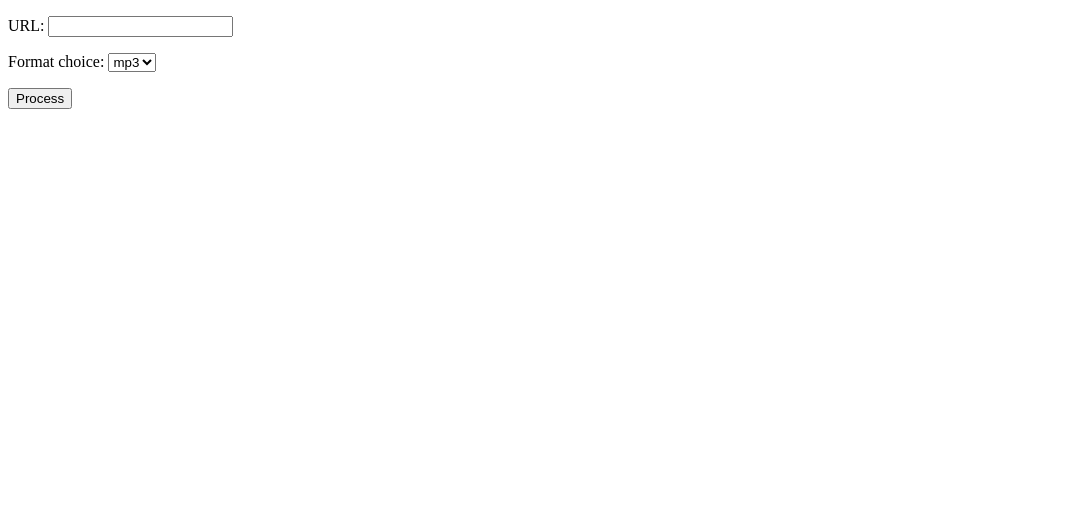
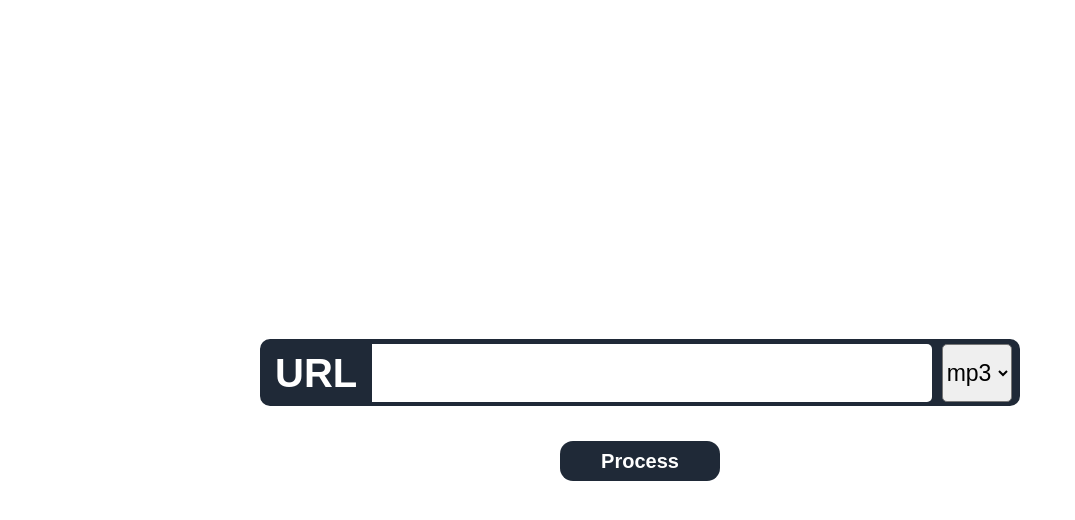
Before and after one commit to limkyouyou/yougetapp, a Django app: page / in a window 1280 px wide. Shown: the top 520 px of the page, without its empty margins (0-1075 px from the left). Run offline with Django 4.2, Linux system fonts and the light colour scheme.

Commit message:
Create css file, edit url template, add styles to url template

```diff
--- /dev/null
+++ b/yougetsite/yougetapp/static/yg_style.css
@@ -0,0 +1,112 @@
+body {
+  margin: 0;
+  padding: 0;
+  font-family: Arial, Helvetica, sans-serif;
+}
+
+#app_bkg_container {
+  box-sizing: border-box;
+  background-color: white;
+  height: 100vh;
+  width: 100vw;
+  margin: 0;
+  padding: 0;
+  display: flex;
+  flex: 1;
+  justify-content: center;
+  align-items: center;
+}
+
+#app_container {
+  display: flex;
+  justify-content: center;
+  align-items: center;
+}
+
+#url_error_container {
+  height: 15px;
+  margin-bottom: 5px;
+  margin-left: 5px;
+}
+
+.input_container {
+  display:flex;
+  flex-direction: row;
+  background-color: #1F2937;
+  height: 57px;
+  padding: 0;
+  border: 5px #1F2937 solid;
+  border-radius: 10px;
+  width: 750px;
+}
+
+#id_url_label {
+  font-size: 40px;
+  font-weight: bold;
+  color: white;
+  margin-left: 10px;
+  margin-right: 10px;
+  padding: 0;
+  border: 0;
+}
+
+#id_url {
+  font-size: 40px;
+  padding: 0;
+  border: 0;
+  border-top-right-radius: 5px;
+  border-bottom-right-radius: 5px;
+  width: 560px;
+  height: 58px;
+}
+
+#id_url:hover {
+  background-color: #cbd4e2;
+}
+
+#id_format_choice {
+  font-size: 23px;
+  width: 70px;
+  height: 58px;
+  margin-left: 10px;
+  border-radius: 5px;
+}
+
+#id_format_choice:hover {
+  background-color: #cbd4e2;
+}
+
+#url_submit_btn_container {
+  display: flex;
+  justify-content: center;
+  margin-top: 20px;
+}
+
+#url_submit_btn {
+  width: 160px;
+  height: 40px;
+  font-size: 20px;
+  font-weight: bold;
+  color: white;
+  border: 0;
+  border-radius: 13px;
+  background-color: #1F2937;
+  padding: 5px 15px 5px 15px;
+  margin-top: 15px;
+}
+
+#url_submit_btn:hover {
+  background-color: #3882F6;
+}
+
+#url_submit_btn:active {
+  background-color: #1c3557;
+}
+
+.errorlist {
+  color: #1F2937;
+  margin: 0;
+  padding: 0;
+  list-style-type: none;
+  font-weight: bold;
+}
--- a/yougetsite/yougetapp/templates/yougetapp/yg_main.html
+++ b/yougetsite/yougetapp/templates/yougetapp/yg_main.html
@@ -3,9 +3,14 @@
 <html lang="en-us">
   <head>
     <link rel="icon" type="image/png" href="{% static 'favicon.ico' %}"/>
+    <link rel="stylesheet" href="{% static 'yg_style.css' %}">
   </head>
   <body>
-    {% block url%}{% endblock %}
-    {% block processed %}{% endblock %}
+    <div id="app_bkg_container">
+      <div id="app_container">
+        {% block url%}{% endblock %}
+        {% block processed %}{% endblock %}
+      </div>
+    </div>
   </body>
 </html>
--- a/yougetsite/yougetapp/templates/yougetapp/yg_url.html
+++ b/yougetsite/yougetapp/templates/yougetapp/yg_url.html
@@ -4,8 +4,21 @@
 <div id="url_form_container">
   <form action="" method="post">
     {% csrf_token %}
-    {{ url_form.as_p }}
-    <input id="url_submit_btn" type="submit" value="Process"/>
+    <div id="url_error_container">
+      {{ url_form.url.errors }}
+    </div>
+    <div class="input_container">
+      <div id="{{ url_form.url.label }}_container">
+        <label id="{{ url_form.url.id_for_label }}_label" for="{{ url_form.url.id_for_label }}">{{ url_form.url.label }}</label>
+        {{ url_form.url }}
+      </div>
+      <div id="{{ url_form.format_choice.label }}_container">
+        {{ url_form.format_choice }}
+      </div>
+    </div>
+    <div id="url_submit_btn_container">
+      <input id="url_submit_btn" type="submit" value="Process"/>
+    </div>
   </form>
 </div>
 {% endblock %}
```
